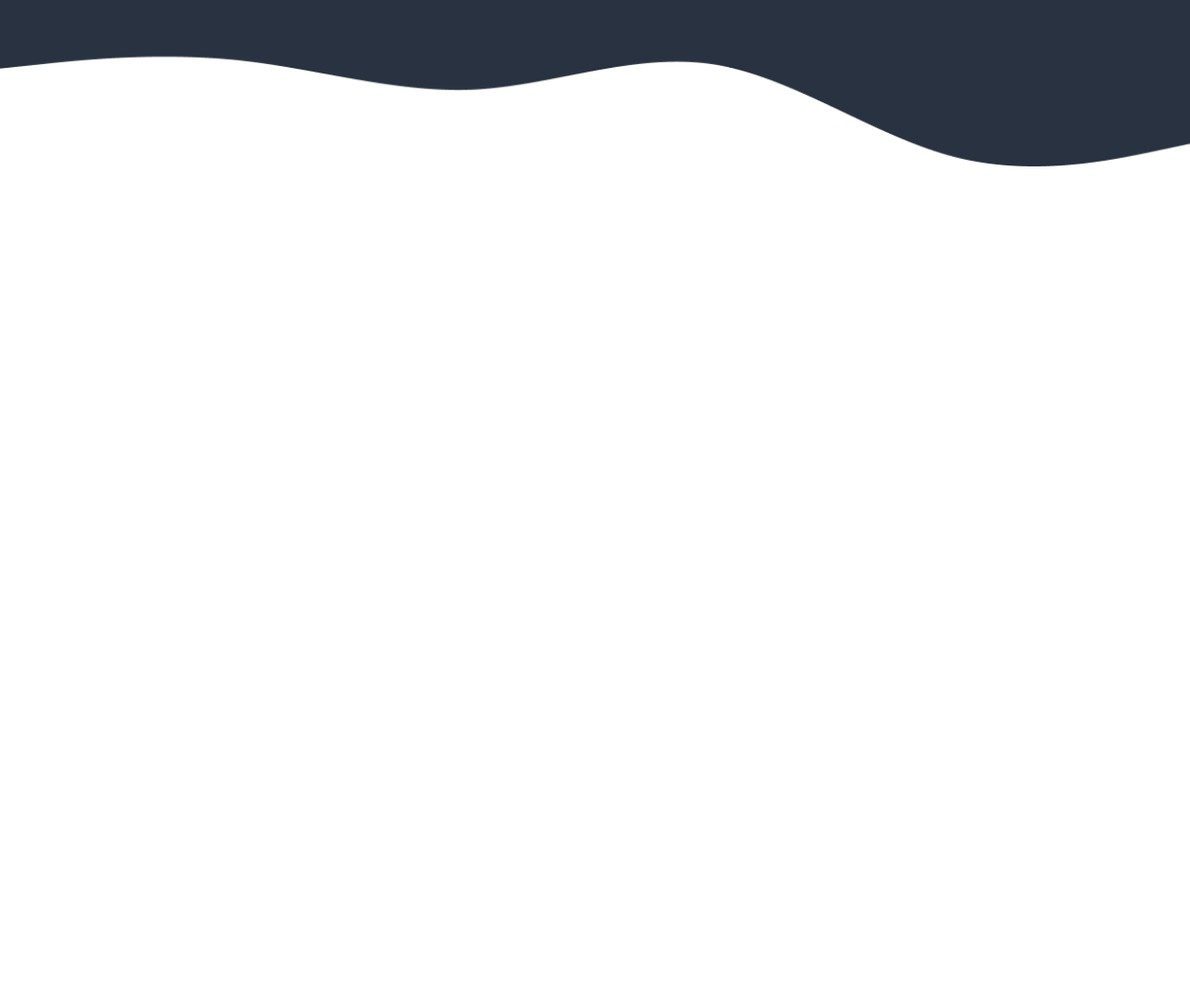
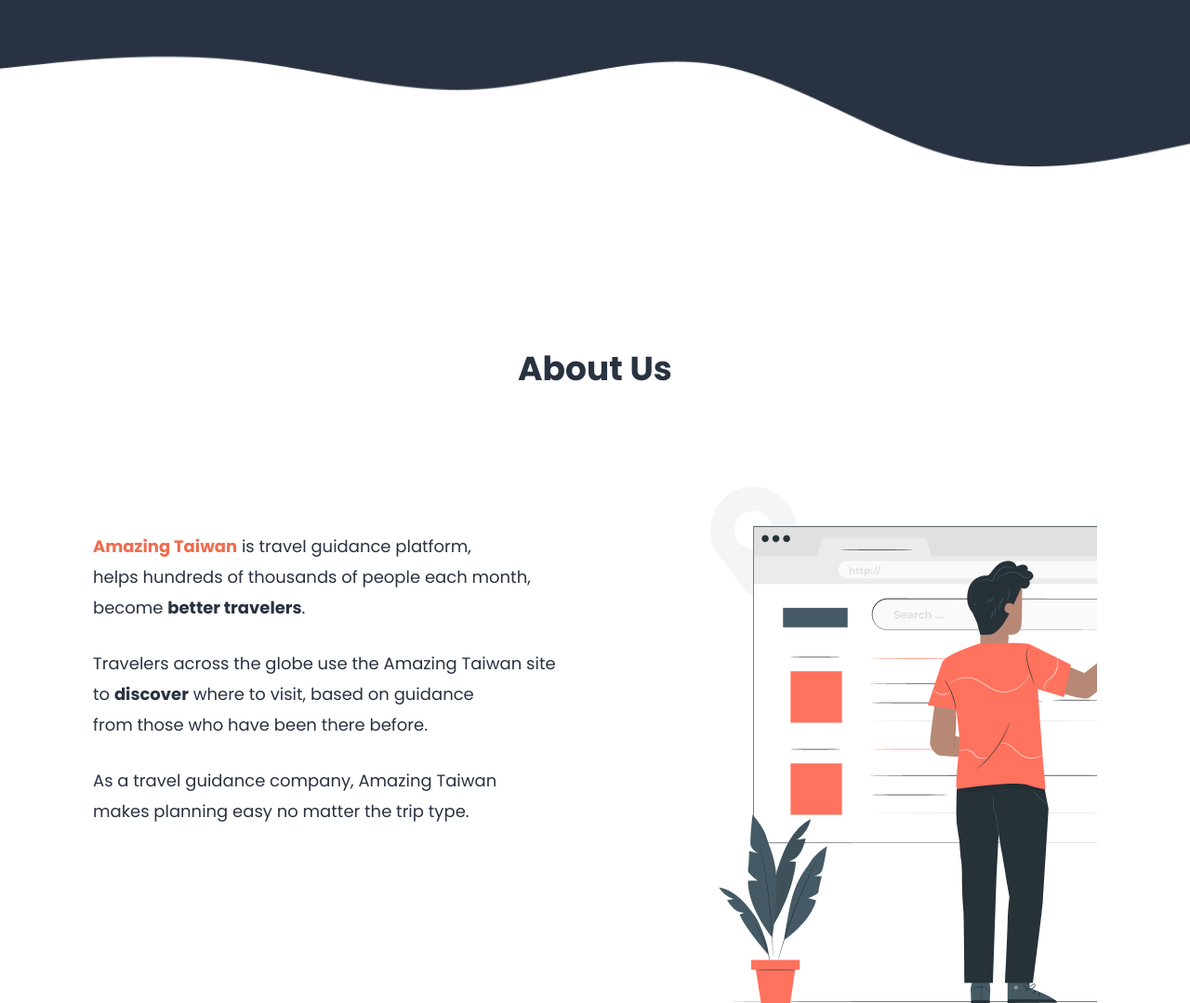
Before and after one commit to SyreniSalve/travel-agency-landing-page-design, a website: page index.html in a window 1280 px wide. Shown: the part 1817-2896 px from the top of the page at 93% size. Before the commit the page ends 1996 px from the top, so only its background shows below. Drawn offline with Linux system fonts and the light colour scheme.

Commit message:
add about us section and links in sections

```diff
--- a/index.html
+++ b/index.html
@@ -22,8 +22,8 @@
           <nav class="frames">
             <ol>
               <li><a href="#">Home</a></li>
-              <li><a href="#">Explore</a></li>
-              <li><a href="#">About</a></li>
+              <li><a href="#destination">Explore</a></li>
+              <li><a href="#about-us">About</a></li>
             </ol>
           </nav>
           <button class="button">Sign In</button>
@@ -31,60 +31,74 @@
       </div>
     </header>
     <section class="section">
-        <div class="presentation">
-            <h1 class="title">Discover your next place to travel in Taiwan</h1>
-            <p class="description">Since 2020, we've quided more than 100.000 people to enjoy their best <strong>Taiwan
-                    Experience</strong></p>
-            <button class="button">Let's Explore</button>
-        </div>
-        <div class="background"></div>
+      <div class="presentation">
+        <h1 class="title">Discover your next place to travel in Taiwan</h1>
+        <p class="description">
+          Since 2020, we've quided more than 100.000 people to enjoy their best
+          <strong>Taiwan Experience</strong>
+        </p>
+        <button class="button">Let's Explore</button>
+      </div>
+      <div class="background"></div>
     </section>
-    <section class="destination">
+    <section class="destination" id="destination">
       <h2>Popular destinations in Taiwan</h2>
       <div class="destination-images">
         <figure>
-          <img src="images/taipei.jpg" alt="tapei" class="img-tapei"/>
+          <img src="images/taipei.jpg" alt="tapei" class="img-tapei" />
           <figcaption>
-            <strong class="town"> Taipei </strong> <p> 56 Destinations </p>
+            <strong class="town"> Taipei </strong>
+            <p>56 Destinations</p>
             <div class="stars">
               <img src="images/star.png" alt="star" class="star" />
               <img src="images/star.png" alt="star" class="star" />
               <img src="images/star.png" alt="star" class="star" />
               <img src="images/star.png" alt="star" class="star" />
-              <img src="images/star.png" alt="star" class="star"
-            /></div>
+              <img src="images/star.png" alt="star" class="star" />
+            </div>
           </figcaption>
         </figure>
         <figure>
           <img src="images/taichung.png" alt="taichung" />
           <figcaption>
-            <strong class="town"> Taichung </strong> <p> 48 Destinations </p>
+            <strong class="town"> Taichung </strong>
+            <p>48 Destinations</p>
             <div class="stars">
               <img src="images/star.png" alt="star" class="star" />
               <img src="images/star.png" alt="star" class="star" />
               <img src="images/star.png" alt="star" class="star" />
               <img src="images/star.png" alt="star" class="star" />
-              <img src="images/star_half.png" alt="star_half" class="star_half"
-            /></div>
+              <img
+                src="images/star_half.png"
+                alt="star_half"
+                class="star_half"
+              />
+            </div>
           </figcaption>
         </figure>
         <figure>
           <img src="images/keelung.png" alt="keelung" />
           <figcaption>
-            <strong class="town"> Keelung </strong> <p> 24 Destinations </p>
+            <strong class="town"> Keelung </strong>
+            <p>24 Destinations</p>
             <div class="stars">
               <img src="images/star.png" alt="star" class="star" />
               <img src="images/star.png" alt="star" class="star" />
               <img src="images/star.png" alt="star" class="star" />
               <img src="images/star.png" alt="star" class="star" class="star" />
-              <img src="images/star_half.png" alt="star_half" class="star_half"
-            /></div>
+              <img
+                src="images/star_half.png"
+                alt="star_half"
+                class="star_half"
+              />
+            </div>
           </figcaption>
         </figure>
         <figure>
           <img src="images/kaohsiung.png" alt="koahsiung" />
           <figcaption>
-            <strong class="town"> Koahsiung </strong> <p> 37 Destinations </p>
+            <strong class="town"> Koahsiung </strong>
+            <p>37 Destinations</p>
             <div class="stars">
               <img src="images/star.png" alt="star" class="star" />
               <img src="images/star.png" alt="star" class="star" />
@@ -95,5 +109,32 @@
         </figure>
       </div>
     </section>
+    <section class="about-us" id="about-us">
+      <h2>About Us</h2>
+      <div class="information-and-background">
+        <div class="information">
+          <div class="first-paragraph">
+            <p>
+              <strong class="amazing-taiwan">Amazing Taiwan</strong> is travel
+              guidance platform,
+            </p>
+            <p>helps hundreds of thousands of people each month,</p>
+            <p>become <strong>better travelers</strong>.</p>
+          </div>
+          <div class="second-paragraph">
+            <p>Travelers across the globe use the Amazing Taiwan site</p>
+            <p>
+              to <strong>discover</strong> where to visit, based on guidance
+            </p>
+            <p>from those who have been there before.</p>
+          </div>
+          <div class="third-paragraph">
+            <p>As a travel guidance company, Amazing Taiwan</p>
+            <p>makes planning easy no matter the trip type.</p>
+          </div>
+        </div>
+        <div class="background-about"></div>
+      </div>
+    </section>
   </body>
 </html>
--- a/styles.css
+++ b/styles.css
@@ -205,3 +205,51 @@
   width: 10px;
   height: 17px;
 }
+
+/* ABOUT US section */
+
+.about-us {
+  margin: 190px 100px 0px 100px;
+}
+
+.about-us h2 {
+  text-align: center;
+  font-size: 36px;
+}
+
+.amazing-taiwan {
+  color: #ee6c4d;
+}
+
+.information-and-background {
+  display: flex;
+  flex-direction: row;
+  justify-content: space-around;
+}
+
+.information {
+  margin-top: 108px;
+  line-height: 15px;
+}
+
+.information div:first-child {
+  width: 628px;
+  height: 108px;
+}
+
+.information div:nth-child(2) {
+  width: 664px;
+  height: 108px;
+}
+
+.information div:last-child {
+  width: 579px;
+  height: 72px;
+}
+
+.background-about {
+  margin-top: 50px;
+  width: 593px;
+  height: 575px;
+  background-image: url(images/about.png);
+}
```
Also changed, not shown: images/about.png (added).
